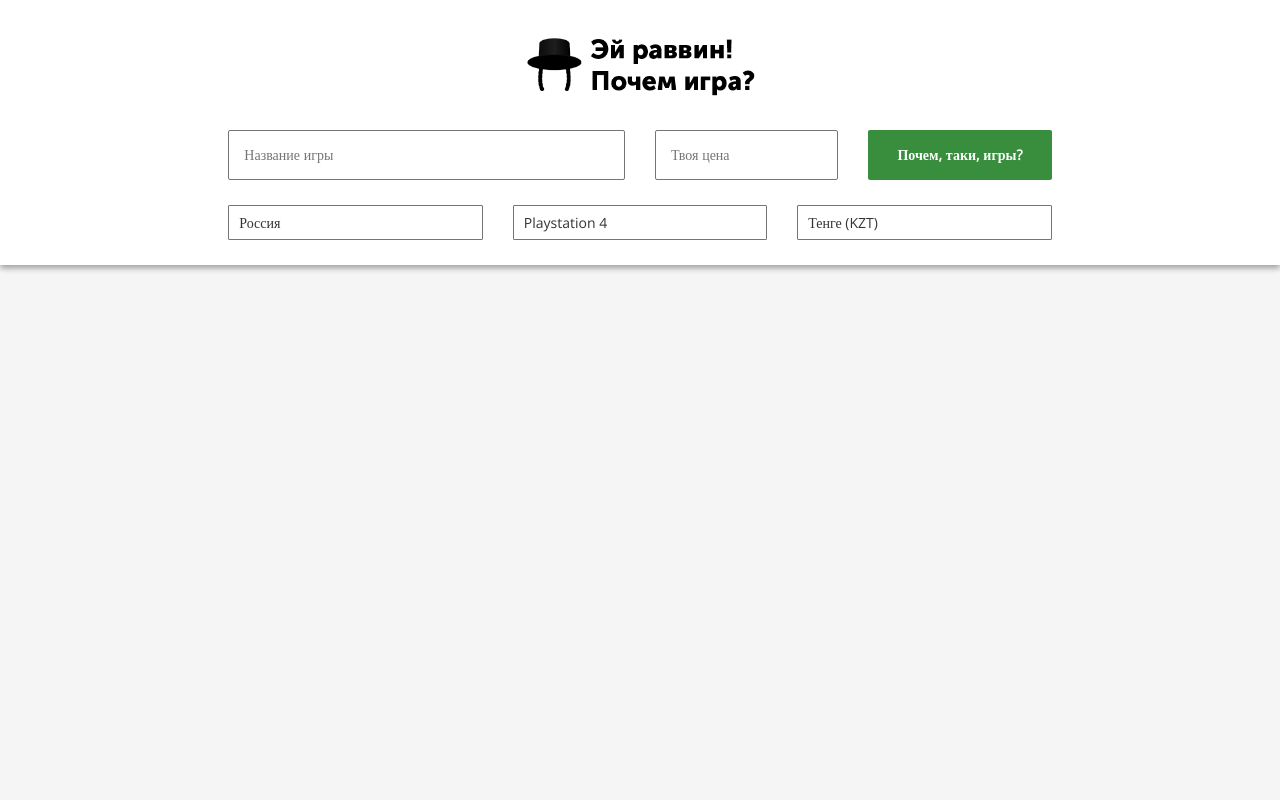
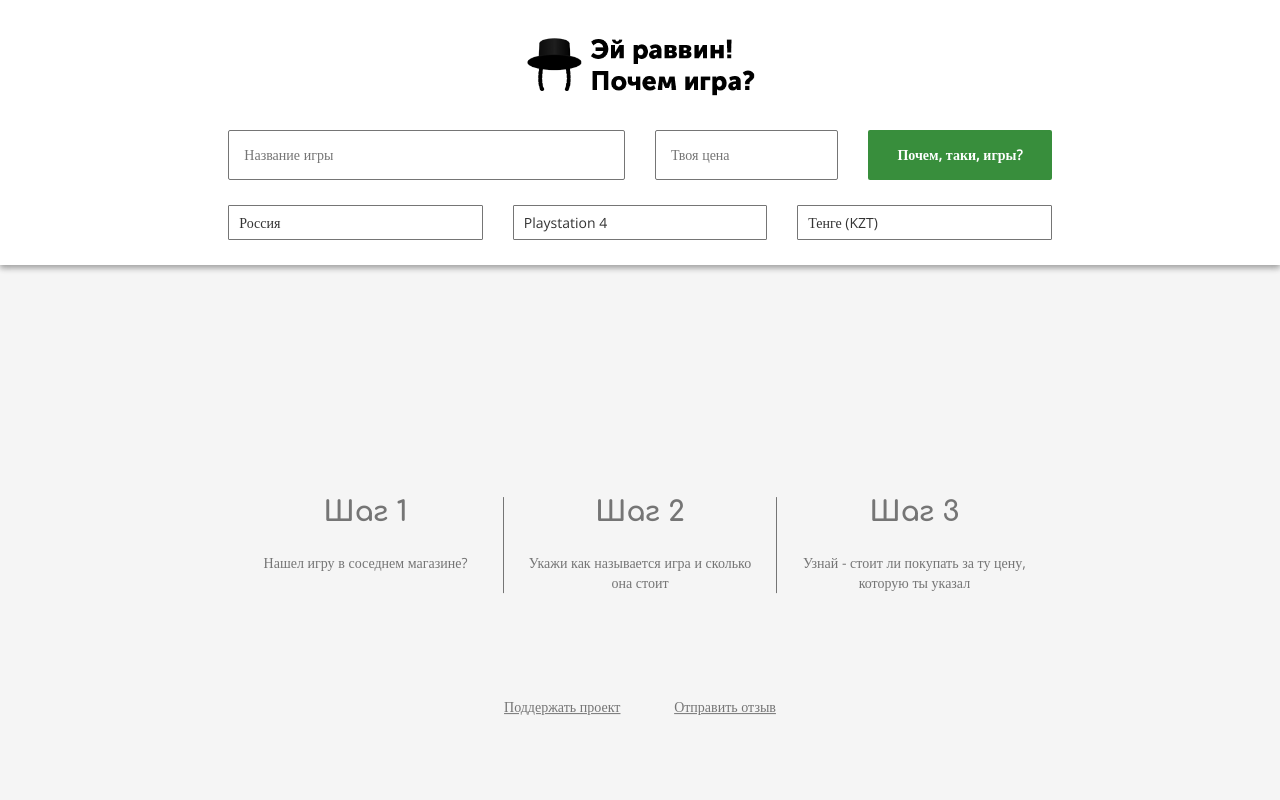
Before and after one commit to lipatovdm/askravvin, a Flask app: page / in a window 1280 px wide. Run offline with Flask 2, Linux system fonts and the light colour scheme; some libraries are stand-ins or nearby versions.

Commit message:
Tutorial commit

```diff
--- a/app/static/css/style.css
+++ b/app/static/css/style.css
@@ -191,3 +191,33 @@
 .donate-wrapper > iframe{
 	display: inline-block;
 }
+.tutorial-wrapper{
+	position: absolute;
+	top: 50%;
+	transform: translateY(-50%);
+	color: #757575;
+}
+.tutorial-wrapper > div > h3{
+	font-family: 'Comfortaa';
+	font-size: 28px;
+	margin-bottom: 25px;
+}
+.tutorial-bordered{
+	border: solid 1px #757575;
+	border-top: none;
+	border-bottom: none
+}
+.tutorial-footer{
+	position: absolute;
+	top: 200px;
+	width: 100%;
+}
+.tutorial-footer > a{
+	color: #757575;
+	text-decoration: underline;
+	margin: 0px 25px;
+}
+.tutorial-footer > a:hover{
+	color: #616161;
+	text-decoration: none;
+}
--- a/app/templates/base.html
+++ b/app/templates/base.html
@@ -1,6 +1,6 @@
 <html>
 	<head>
-		<title>Game Checker v0.1</title>
+		<title>Спроси раввина | Узнай выгодно ли ты покупаешь игры?</title>
 		<meta charset="utf-8">
 		<script src="https://ajax.googleapis.com/ajax/libs/jquery/3.2.1/jquery.min.js"></script>
 		<script src="https://unpkg.com/vue"></script>
--- a/app/templates/index.html
+++ b/app/templates/index.html
@@ -49,12 +49,31 @@
 		</div>
 		<div class="clear"></div>
 		<div class="row result-sect-wrapper" v-bind:class="{ scroll: scrollable}">
+				<div class="col-sm-8 col-sm-offset-2 tutorial-wrapper" v-if="tutorial">
+					<div class="col-sm-4">
+						<h3>Шаг 1</h3>
+						<span>Нашел игру в соседнем магазине?</span>
+					</div>
+					<div class="col-sm-4 tutorial-bordered">
+						<h3>Шаг 2</h3>
+						<span>Укажи как называется игра и сколько она стоит</span>
+					</div>
+					<div class="col-sm-4">
+						<h3>Шаг 3</h3>
+						<span>Узнай - стоит ли покупать за ту цену, которую ты указал</span>
+					</div>
+					<div class="row tutorial-footer">
+						<a href="https://money.yandex.ru/to/410014058034141">Поддержать проект</a>
+						<a href="mailto:deniel1515@gmail.com">Отправить отзыв</a>
+					</div>
+				</div>
 			<div class="donate-wrapper" v-if="results.length > 0">
 					<p>Поддержать проект рублем:</p>
 					<iframe src="https://money.yandex.ru/quickpay/button-widget?targets=%D0%9F%D0%BE%D0%B4%D0%B4%D0%B5%D1%80%D0%B6%D0%B0%D1%82%D1%8C%20%D0%BF%D1%80%D0%BE%D0%B5%D0%BA%D1%82&default-sum=100&button-text=14&yamoney-payment-type=on&button-size=s&button-color=orange&successURL=&quickpay=small&account=410014058034141&" width="127" height="25" frameborder="0" allowtransparency="true" scrolling="no"></iframe>
 					<iframe src="https://money.yandex.ru/quickpay/button-widget?targets=%D0%9F%D0%BE%D0%B4%D0%B4%D0%B5%D1%80%D0%B6%D0%B0%D1%82%D1%8C%20%D0%BF%D1%80%D0%BE%D0%B5%D0%BA%D1%82&default-sum=100&button-text=14&any-card-payment-type=on&button-size=s&button-color=orange&successURL=&quickpay=small&account=410014058034141&" width="127" height="25" frameborder="0" allowtransparency="true" scrolling="no"></iframe>
 			</div>
 				<div class="col-sm-8 col-sm-offset-2">
+
 				<div v-for="result in results" class="row game-card--wrapper">
 					<div class="col-sm-12">
 						<div class="col-sm-12 game-card--item">
@@ -105,6 +124,7 @@
 				results: [],
 				loading: false,
 				scrollable: true,
+				tutorial: true,
 				loadingText: '',
 				params: {
 					region: 'ru',
@@ -121,6 +141,7 @@
 					var link = self.baseUrl
 					this.loading = true
 					this.scrollable = false
+					this.tutorial = false
 					form = $('#query-form').serialize();
 					console.log(form);
 					$.ajax({
```
Lines whose indentation alone changed are shown as unchanged.
